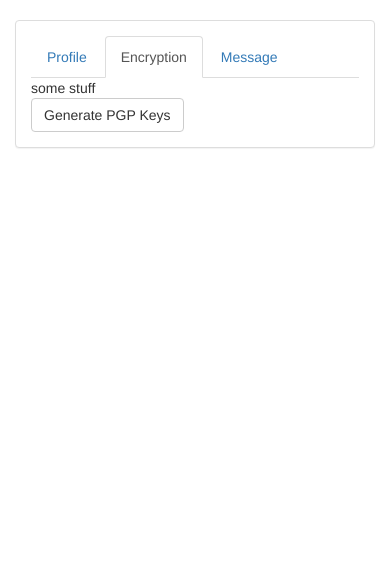
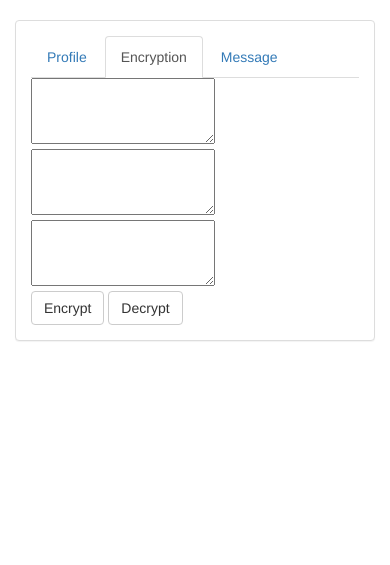
Before and after one commit to kelleydv/Pryvacy, a Flask app: page /profile in a window 390 px wide, after a click on "Encryption". Shown: the part 51-616 px from the top of the page. Run offline with Flask 2, Linux system fonts and the light colour scheme; the visitor is signed in with stand-in values (Sample User, id 1); some libraries are stand-ins or nearby versions.

Commit message:
profile dashboard, PGP encryption/decryption, ajax requests

```diff
--- a/pryvacy/models/user.py
+++ b/pryvacy/models/user.py
@@ -10,7 +10,7 @@ class User(Base):
         return cls.collection.insert({
             'username': username,
             'password': get_hash(password),
-            'private_key': None,
+            'rsa_fingerprint': None,
             'public_key': None,
             'last_auth': timestamp()
         })
--- a/pryvacy/routes.py
+++ b/pryvacy/routes.py
@@ -1,7 +1,7 @@
 from . import app
 from . import controllers
 from flask import render_template, redirect, url_for, flash
-from flask import session, request
+from flask import session, request, jsonify
 
 import markdown2
 import os
@@ -26,7 +26,7 @@ def register():
         )
         if not error:
             flash('You were successfully registered and can login now')
-            return redirect(url_for('home.login'))
+            return redirect(url_for('login'))
     return render_template('register.html', error=error)
 
 
@@ -76,8 +76,6 @@ def page(name=None):
 def feed():
     ip = request.remote_addr
     agent = request.user_agent
-    print(ip)
-    print(agent.browser)
     return render_template('feed.html', session=session)
 
 
@@ -85,3 +83,31 @@ def feed():
 def profile():
     if request.method == 'GET':
         return render_template('profile.html', session=session)
+
+
+@app.route('/pgp/genkey', methods=['GET', 'POST'])
+def genkeys():
+    user_id = request.args.get('user_id')
+    username = request.args.get('username')
+    return jsonify(key=controllers.gen_pgp_key(user_id, username))
+
+
+@app.route('/pgp/key', methods=['GET', 'POST'])
+def keys():
+    user_id = request.args.get('user_id')
+    username = request.args.get('username')
+    return jsonify(key=controllers.get_key(user_id, username))
+
+@app.route('/encrypt', methods=['GET'])
+def encrypt():
+    key = request.args.get('key')
+    plaintext = request.args.get('plaintext')
+    user_id = session['user']['_id']
+    return jsonify(ciphertext=controllers.encrypt(key, plaintext))
+
+@app.route('/decrypt', methods=['GET'])
+def decrypt():
+    key = request.args.get('key')
+    ciphertext = request.args.get('ciphertext')
+    username = session['user']['username']
+    return jsonify(plaintext=controllers.decrypt(key, ciphertext, username))
--- a/pryvacy/static/css/pryvacy.css
+++ b/pryvacy/static/css/pryvacy.css
@@ -32,6 +32,11 @@ form .form-group:last-child{ margin-bottom: 0; }
     color: dodgerblue;
 }
 
+.key-area {
+	word-break: break-all;
+	white-space: pre-wrap;
+}
+
 /* tables */
 table.tablesorter thead tr .header {
 	background-image: url(/static/img/bg.gif);
--- a/pryvacy/templates/home.html
+++ b/pryvacy/templates/home.html
@@ -20,8 +20,8 @@
           </h1>
           <hr>
           {% if not session.get('user') %}
-          <a href="{{ url_for('home.register') }}" class="btn btn-default btn-lg">Register</a>
-          <a href="{{ url_for('home.login') }}" class="btn btn-default btn-lg">Login</a>
+          <a href="{{ url_for('register') }}" class="btn btn-default btn-lg">Register</a>
+          <a href="{{ url_for('login') }}" class="btn btn-default btn-lg">Login</a>
           {% endif %}
         </div>
       </div>
--- a/pryvacy/templates/layout.html
+++ b/pryvacy/templates/layout.html
@@ -23,6 +23,9 @@
     {% include "partials/footer.html" %}
     <script type="text/javascript" src="{{ url_for('static', filename='js/jquery-1.11.2.min.js') }}"></script>
     <script type="text/javascript" src="{{ url_for('static', filename='js/bootstrap.min.js') }}"></script>
+    <script type=text/javascript>
+      $SCRIPT_ROOT = {{ request.script_root|tojson|safe }};
+    </script>
     {% block post_body %}{% endblock %}
   </body>
 </html>
--- a/pryvacy/templates/login.html
+++ b/pryvacy/templates/login.html
@@ -14,7 +14,7 @@
             <h3 class="panel-title">Login</h3>
           </div>
           <div class="panel-body">
-            <form action="{{ url_for('home.login') }}" method="POST">
+            <form action="{{ url_for('login') }}" method="POST">
               <div class="form-group">
                 <label for="username">Username</label>
                 <input type="text" name="username" id="username" value="{{ request.form.username }}" class="form-control">
--- a/pryvacy/templates/partials/navigation.html
+++ b/pryvacy/templates/partials/navigation.html
@@ -25,8 +25,8 @@
       </ul>
       {% else %}
       <ul class="nav navbar-nav navbar-right">
-        <li><a href="{{ url_for('home.register') }}">Register</a></li>
-        <li><a href="{{ url_for('home.login') }}">Login</a></li>
+        <li><a href="{{ url_for('register') }}">Register</a></li>
+        <li><a href="{{ url_for('login') }}">Login</a></li>
       </ul>
       {% endif %}
 
--- a/pryvacy/templates/profile.html
+++ b/pryvacy/templates/profile.html
@@ -12,33 +12,44 @@
         <div class="panel panel-default">
           <div class="panel-body">
             <ul class="nav nav-tabs">
-              <li role="presentation"><a href="#profile" role="tab" data-toggle="tab">Profile</a></li>
+              <li role="presentation" class="active"><a href="#profile" role="tab" data-toggle="tab">Profile</a></li>
               <li role="presentation"><a href="#encryption" role="tab" data-toggle="tab">Encryption</a></li>
               <li role="presentation"><a href="#message" role="tab" data-toggle="tab">Message</a></li>
             </ul>
             <div class="tab-content">
-              <div role="tabpanel" class="tab-pane" id="profile">
-                dis some profile content
+              <div class="tab-pane active" role="tabpanel" id="profile">
+                <div class="row">
+                  <div class="col-md-8">
+                    <p class="key-area" id="public-key">{{ session['user']['public_key'] }}</p>
+                    <button class="btn btn-default" id="gen">
+                      Generate PGP Keys
+                    </button>
+                  </div>
+                </div>
               </div>
               <div role="tabpanel" class="tab-pane" id="encryption">
-                <div class="container">
-                  <div class="row">
-                    <div class="md-6">
-                      some stuff
+                <div class="row">
+                    <div class="col-md-6">
+                      <textarea id="key" rows="3"></textarea>
+                      <textarea id="plaintext" rows="3"></textarea>
+                      <textarea id="ciphertext" rows="3"></textarea>
                     </div>
-                    <div class="md-2">
-                      <button class="btn btn-default" type="submit">
-                        Generate PGP Keys
+                    <div class="col-md-2">
+                      <button class="btn btn-default" id="encrypt">
+                        Encrypt
+                      </button>
+                      <button class="btn btn-default" id="decrypt">
+                        Decrypt
                       </button>
                     </div>
-                  </div>
+                  </form>
                 </div>
               </div>
               <div role="tabpanel" class="tab-pane" id="message">
                 <div class="row">
-                  <div class="md-6">
+                  <div class="col-md-6">
                   </div>
-                  <div class="md-2">
+                  <div class="col-md-2">
                   </div>
                 </div>
                 </div>
@@ -50,3 +61,66 @@
     </div>
   </div>
 {% endblock %}
+
+{% block post_body %}
+  <script type="text/javascript">
+
+    $("#gen").click(function() {
+        $.ajax({
+            url: "{{ url_for('keys') }}",
+            type: "GET",
+            data: {
+              "username": "{{ session['user']['username'] }}",
+              "user_id": "{{ session['user']['_id'] }}"
+            },
+            success: function(response) {
+                element = document.getElementById("public-key")
+                element.innerHTML = response.key;
+            },
+            error: function(error) {
+                console.log(error);
+            }
+        });
+      });
+
+
+      $("#encrypt").click(function() {
+          console.log('butthole')
+          $.ajax({
+              url: "{{ url_for('encrypt') }}",
+              type: "GET",
+              data: {
+                'key': document.getElementById('key').value,
+                'plaintext': document.getElementById('plaintext').value
+              },
+              success: function(response) {
+                  element = document.getElementById("ciphertext")
+                  element.value = response.ciphertext;
+              },
+              error: function(error) {
+                  console.log(error);
+              }
+          });
+        });
+
+        $("#decrypt").click(function() {
+            console.log('rutthole')
+            $.ajax({
+                url: "{{ url_for('decrypt') }}",
+                type: "GET",
+                data: {
+                  'key': document.getElementById('key').value,
+                  'ciphertext': document.getElementById('ciphertext').value
+                },
+                success: function(response) {
+                    element = document.getElementById("plaintext")
+                    element.value = response.plaintext;
+                },
+                error: function(error) {
+                    console.log(error);
+                }
+            });
+          });
+
+  </script>
+{% endblock %}
--- a/pryvacy/templates/register.html
+++ b/pryvacy/templates/register.html
@@ -14,7 +14,7 @@
             <h3 class="panel-title">Register</h3>
           </div>
           <div class="panel-body">
-            <form action="{{ url_for('home.register') }}" method="POST">
+            <form action="{{ url_for('register') }}" method="POST">
               <div class="form-group">
                 <label for="username">Username</label>
                 <input type="text" name="username" id="username" value="{{ request.form.username }}" class="form-control" >
--- a/pryvacy/utils.py
+++ b/pryvacy/utils.py
@@ -4,7 +4,7 @@ import datetime, os, binascii
 
 def get_hash(m):
     """One hundred thousand applications of sha256"""
-    return pbkdf2_sha256.pryvacy(m, salt_size=64, rounds=100000)
+    return pbkdf2_sha256.encrypt(m, salt_size=64, rounds=100000)
 
 def verify_hash(password, hash):
     """Verify and return boolean"""
--- a/requirements.txt
+++ b/requirements.txt
@@ -5,3 +5,4 @@ passlib
 requests
 markdown2
 pylint
+gnupg
```
Also changed, not shown: pryvacy/controllers.py (+58 -0 lines).
